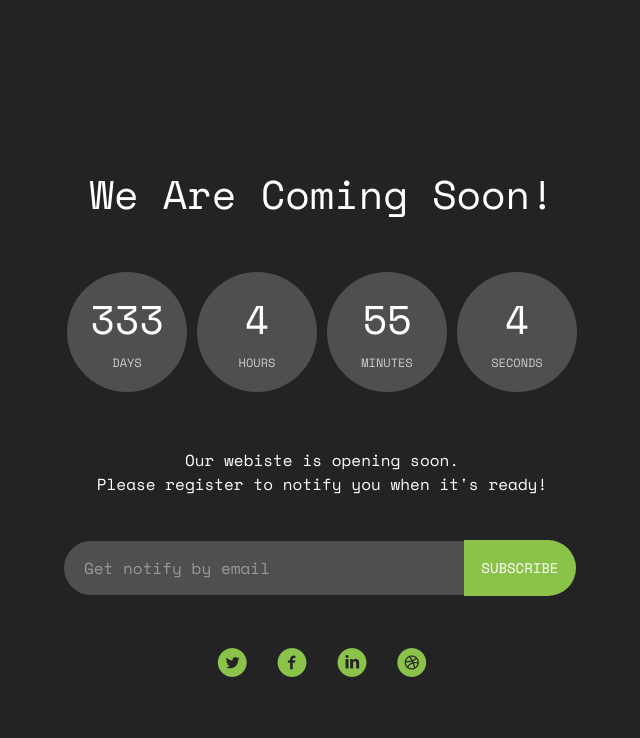
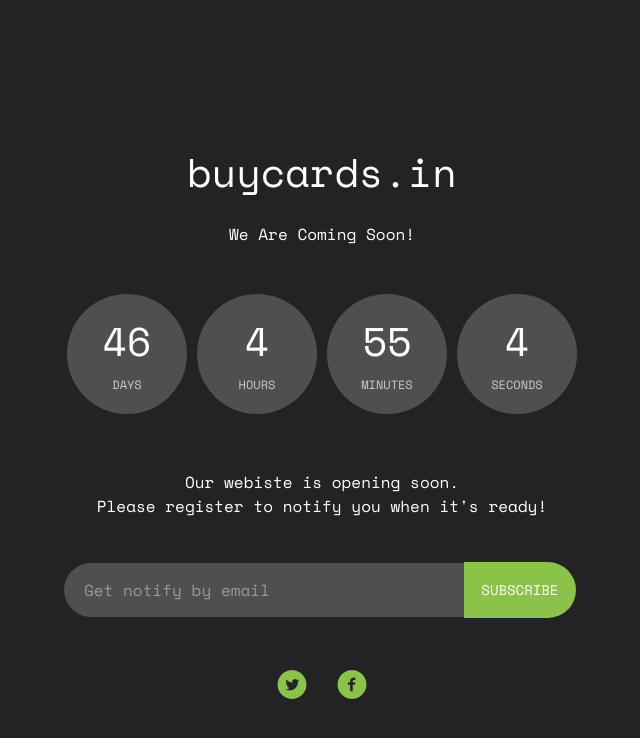
Before and after one commit to swarupajha/giftcards.github.io, a plain HTML site: page index.html in a window 1280 px wide. Shown: the whole page, without its empty margins (318-958 px from the left). Drawn offline with nearby package versions, Linux system fonts and the light colour scheme; files whose address does not match are found by name.

Commit message:
publish date changed

```diff
--- a/index.html
+++ b/index.html
@@ -6,11 +6,11 @@
 	<head>
 	<meta charset="utf-8">
 	<meta http-equiv="X-UA-Compatible" content="IE=edge">
-	<title>Soon &mdash; 100% Free Fully Responsive HTML5 Template by FREEHTML5.co</title>
+	<title>Cards anywhere,anytime</title>
 	<meta name="viewport" content="width=device-width, initial-scale=1">
-	<meta name="description" content="Free HTML5 Template by FREEHTML5.CO" />
-	<meta name="keywords" content="free html5, free template, free bootstrap, html5, css3, mobile first, responsive" />
-	<meta name="author" content="FREEHTML5.CO" />
+	<meta name="description" content="buycards.in: Free Digital Cards on 5th July 2020 | Limited Period Offer |  Buycards India provide custom printed and digital products like Visting Cards, Business Card,E Greetings Card much more for ✓Businesses & ✓Individuals " />
+	<meta name="keywords" content="greeting cards, gift card,buy card online, wedding cards, digital cards" />
+	<meta name="author" content="buycards.in" />
 
    	<!-- Facebook and Twitter integration -->
 	<meta property="og:title" content=""/>
@@ -58,7 +58,8 @@
 							<nav class="fh5co-nav" role="navigation">
 								<div id="fh5co-logo"><a href="index.html"><strong></strong></a></div>
 							</nav>
-							<h1>We Are Coming Soon!</h1>
+							<h1>buycards.in</h1>
+							<h2>We Are Coming Soon!</h2>
 							<div class="simply-countdown simply-countdown-one"></div>
 							<div class="row">
 								<div class="col-md-12 desc">
@@ -74,8 +75,6 @@
 									<ul class="fh5co-social-icons">
 										<li><a href="#"><i class="icon-twitter-with-circle"></i></a></li>
 										<li><a href="#"><i class="icon-facebook-with-circle"></i></a></li>
-										<li><a href="#"><i class="icon-linkedin-with-circle"></i></a></li>
-										<li><a href="#"><i class="icon-dribbble-with-circle"></i></a></li>
 									</ul>
 								</div>
 							</div>
@@ -109,7 +108,7 @@
 	<script src="js/main.js"></script>
 
 	<script>
-    var d = new Date(new Date().getTime() + 1000 * 120 * 120 * 2000);
+    var d = new Date("2020-07-05");
 
     // default example
     simplyCountdown('.simply-countdown-one', {
```
